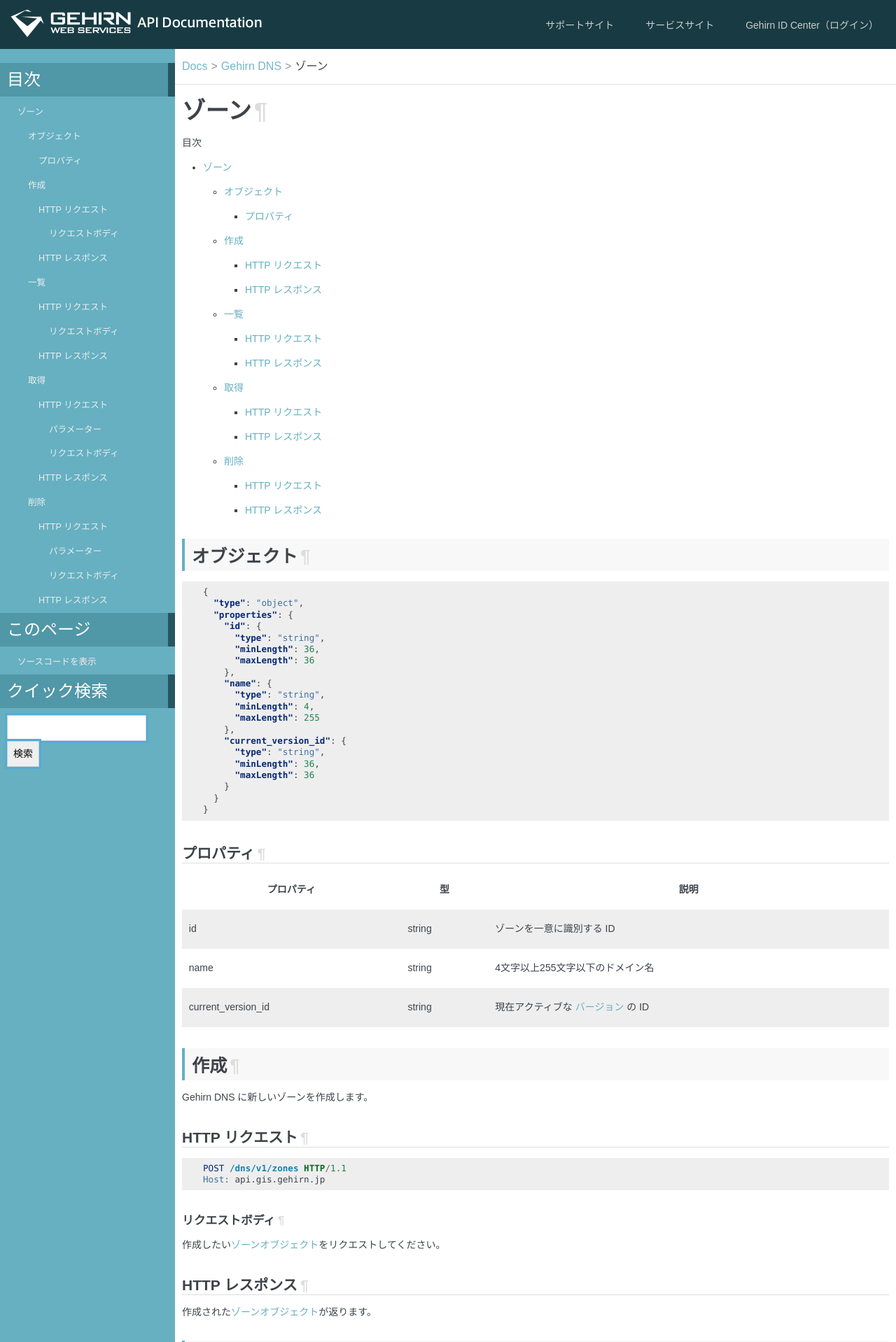
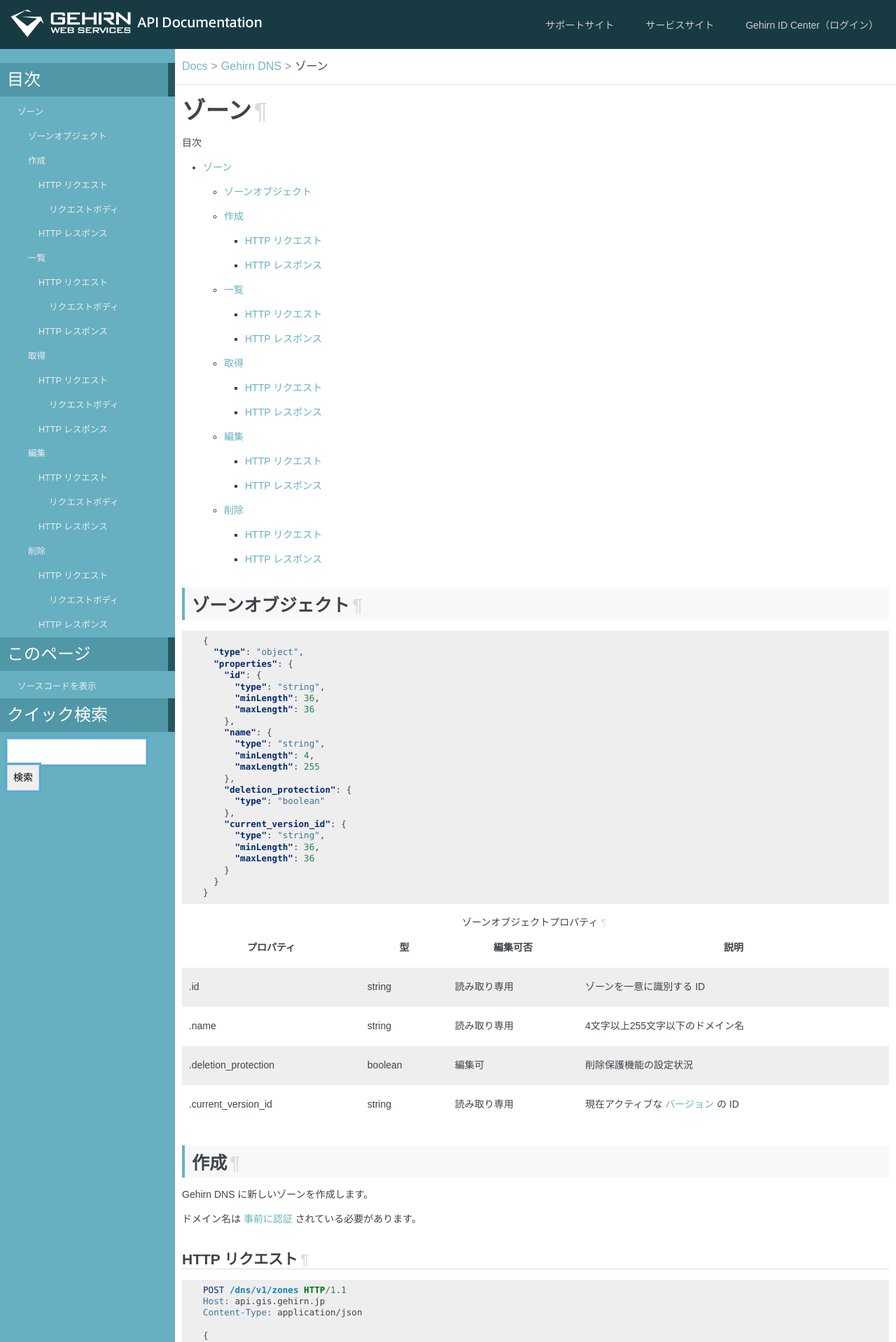
Before and after one commit to GehirnInc/gws_api_docs, a Sphinx documentation site: the page built from source/dns/zones.rst, in a window 1280 px wide. Shown: the top 1918 px of the page at 70% size. Built offline with Sphinx 7.4.7, drawn with Linux system fonts in a browser that asks for light colours; some of the changed text lies outside the part shown.

Commit message:
Gehirn DNS: ゾーン削除保護機能に関連する記述を追加

```diff
--- a/source/dns/zones.rst
+++ b/source/dns/zones.rst
@@ -7,10 +7,10 @@
    :depth: 3
    :backlinks: none
 
-.. _object:
+.. _zone-object:
 
-オブジェクト
-------------
+ゾーンオブジェクト
+------------------
 
 .. code-block:: json
 
@@ -27,6 +27,9 @@
          "minLength": 4,
          "maxLength": 255
        },
+       "deletion_protection": {
+         "type": "boolean"
+       },
        "current_version_id": {
          "type": "string",
          "minLength": 36,
@@ -35,20 +38,19 @@
      }
    }
 
-.. _object-properties:
+.. _zone-object-properties:
 
-プロパティ
-~~~~~~~~~~
+.. table:: ゾーンオブジェクトプロパティ
+   :align: left
 
-+--------------------+--------+----------------------------------------+
-| プロパティ　       | 型     | 説明                                   |
-+====================+========+========================================+
-| id                 | string | ゾーンを一意に識別する ID              |
-+--------------------+--------+----------------------------------------+
-| name               | string | 4文字以上255文字以下のドメイン名       |
-+--------------------+--------+----------------------------------------+
-| current_version_id | string | 現在アクティブな :doc:`versions` の ID |
-+--------------------+--------+----------------------------------------+
+   ====================  ========  ============  =====
+   プロパティ　          型        編集可否      説明
+   ====================  ========  ============  =====
+   .id                   string    読み取り専用  ゾーンを一意に識別する ID
+   .name                 string    読み取り専用  4文字以上255文字以下のドメイン名
+   .deletion_protection  boolean   編集可        削除保護機能の設定状況
+   .current_version_id   string    読み取り専用  現在アクティブな :doc:`versions` の ID
+   ====================  ========  ============  =====
 
 .. _create:
 
@@ -56,6 +58,8 @@
 ----
 
 Gehirn DNS に新しいゾーンを作成します。
+
+ドメイン名は `事前に認証 <https://support.gehirn.jp/manual/project/add-domain/>`_ されている必要があります。
 
 .. _create-request:
 
@@ -66,6 +70,12 @@
 
    POST /dns/v1/zones HTTP/1.1
    Host: api.gis.gehirn.jp
+   Content-Type: application/json
+
+   {
+     "name": "example.net",
+     "deletion_protection": true
+   }
 
 .. _create-request-body:
 
@@ -110,7 +120,26 @@
 HTTP レスポンス
 ~~~~~~~~~~~~~~~
 
-ひとつ以上の\ |ゾーンオブジェクト|\ を要素とする JSON array がレスポンスされます。
+すべての\ |ゾーンオブジェクト|\ を要素とする JSON array がレスポンスされます。
+
+.. code-block:: json
+
+   [
+     {
+       "id": "ZONE-ID-1",
+       "name": "example.net",
+       "deletion_protection": true,
+       "current_version_id": "VERSION-ID-1"
+     },
+     {
+       "id": "ZONE-ID-2",
+       "name": "example.org",
+       "deletion_protection": true,
+       "current_version_id": "VERSION-ID-2"
+     }
+   [
+
+
 
 .. _get:
 
@@ -131,14 +160,14 @@
 
 .. _get-request-parameters:
 
-パラメーター
-""""""""""""
+.. table:: パスパラメーター
+   :align: left
 
-+--------------+---------------------+
-| パラメーター | 値                  |
-+==============+=====================+
-| zone_id      | 取得するゾーンの ID |
-+--------------+---------------------+
+   ============  ==
+   パラメーター  値
+   ============  ==
+   zone_id       取得するゾーンの ID
+   ============  ==
 
 .. _get-request-body:
 
@@ -153,6 +182,52 @@
 ~~~~~~~~~~~~~~~
 
 指定した\ |ゾーンオブジェクト|\ が返ります。
+
+.. _put:
+
+編集
+----
+
+Gehirn DNS に存在する個別のゾーンを編集します。
+
+.. _put-request:
+
+HTTP リクエスト
+~~~~~~~~~~~~~~~
+
+.. code-block:: http
+
+   PUT /dns/v1/zones/:zone_id HTTP/1.1
+   Host: api.gis.gehirn.jp
+   Content-Type: application/json
+
+   {
+     "name": "example.net",
+     "deletion_protection": true
+   }
+
+.. table:: パスパラメーター
+   :align: left
+
+   ============  ==
+   パラメーター  値
+   ============  ==
+   zone_id       編集するゾーンの ID
+   ============  ==
+
+.. _put-request-body:
+
+リクエストボディ
+""""""""""""""""
+
+編集を加えた\ |ゾーンオブジェクト|\ をリクエストしてください。
+
+.. _put-response:
+
+HTTP レスポンス
+~~~~~~~~~~~~~~~
+
+編集された\ |ゾーンオブジェクト|\ が返ります。
 
 .. _delete:
 
@@ -173,14 +248,14 @@
 
 .. _delete-request-parameters:
 
-パラメーター
-""""""""""""
+.. table:: パスパラメーター
+   :align: left
 
-+--------------+----------------------+
-| パラメーター | 値                   |
-+==============+======================+
-|  zone_id     |  削除するゾーンの ID |
-+--------------+----------------------+
+   ============  ==
+   パラメーター  値
+   ============  ==
+   zone_id       削除するゾーンの ID
+   ============  ==
 
 .. _delete-request-body:
 
@@ -196,4 +271,4 @@
 
 削除された\ |ゾーンオブジェクト|\ が返ります。
 
-.. |ゾーンオブジェクト| replace:: `ゾーンオブジェクト <object_>`_
+.. |ゾーンオブジェクト| replace:: `ゾーンオブジェクト <zone-object_>`_
```
